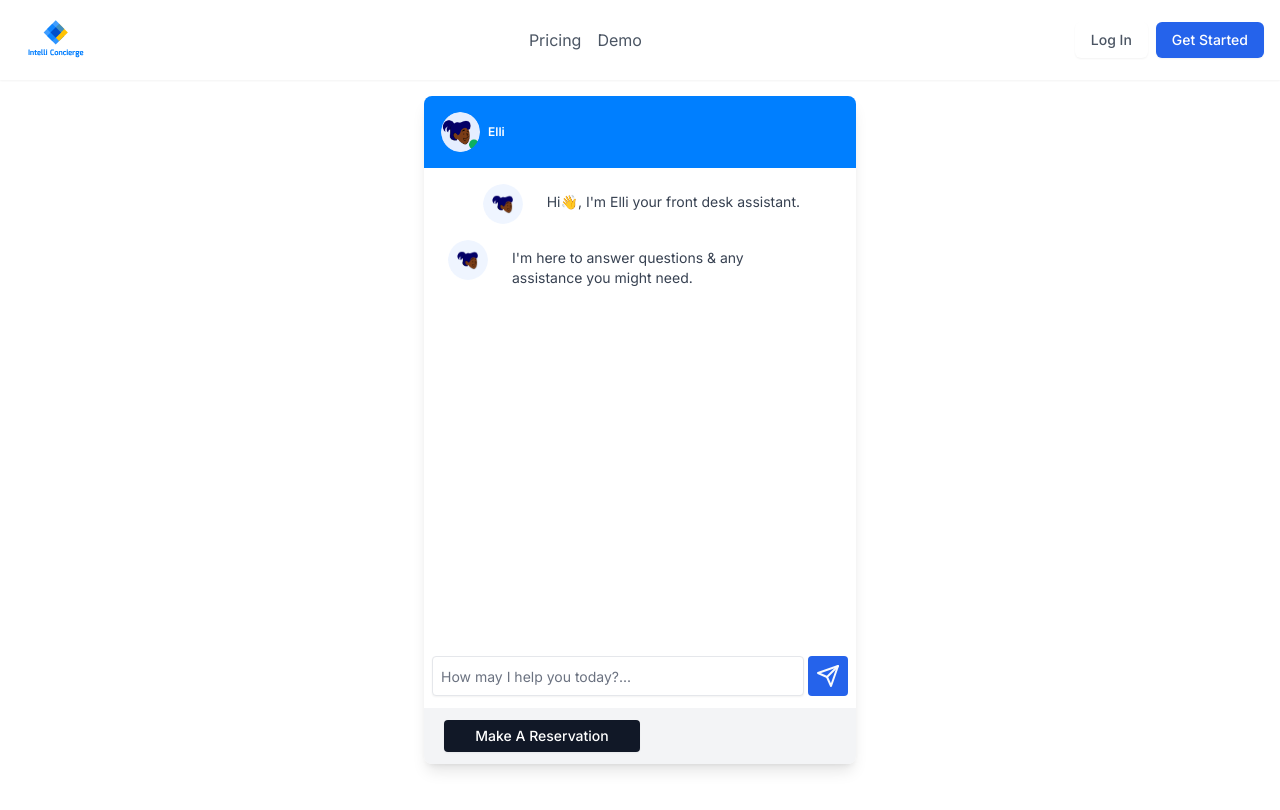
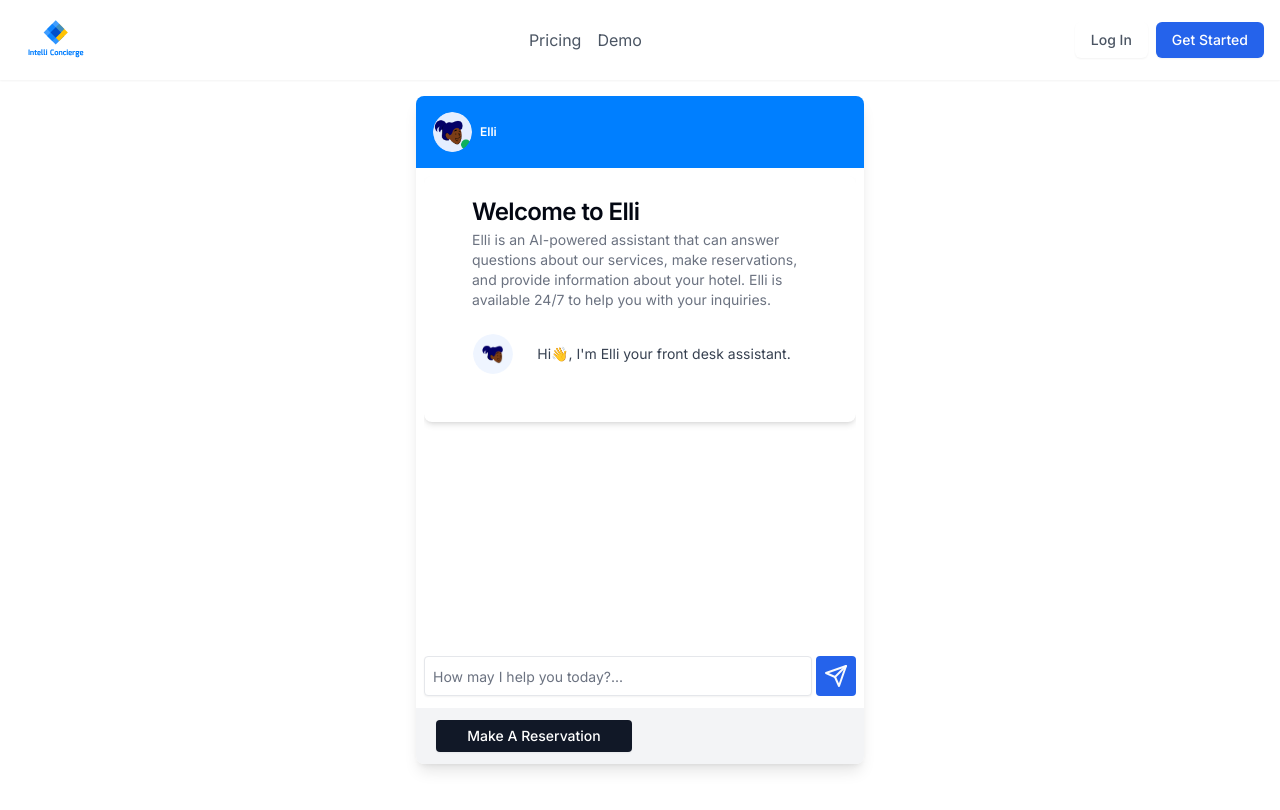
Before and after one commit to Sqweya-AI/intelli-chatbot, a Next.js app in the folder my-app/: page /chat in a window 1280 px wide. Shown: the top 810 px of the page. Built offline with nearby package versions, Linux system fonts and the light colour scheme.

Commit message:
add card to Elli

```diff
--- a/my-app/components/chat-window.tsx
+++ b/my-app/components/chat-window.tsx
@@ -5,6 +5,12 @@ import { useChat } from "ai/react";
 import { Input } from "@/components/ui/input";
 import { Label } from "@/components/ui/label";
 import { Tabs, TabsContent, TabsList, TabsTrigger } from "@/components/ui/tabs";
+import {
+  Tooltip,
+  TooltipContent,
+  TooltipTrigger
+} from '@/components/ui/tooltip';
+import { IconArrowElbow, IconPlus } from '@/components/ui/icons'
 import {
   Select,
   SelectContent,
@@ -64,26 +70,32 @@ export function ChatWindow() {
       </div>
       <div className="flex flex-col items-start justify-between flex-1 p-2">
         <ScrollArea className="h-[calc(70vh-100px)]">
-          <ScrollArea className="h-[calc(37vh-100px)]">
+          <div>
             {/* Initial messages from Elli */}
-            <div className="flex items-start justify-end space-x-2 px-4 py-2">
+            <Card className="shadow-md border-none">
+              <CardContent>
+                <CardHeader>
+                  <CardTitle>Welcome to Elli</CardTitle>
+                  <CardDescription>
+                    Elli is an AI-powered assistant that can answer questions about our services, make reservations, and provide information about your hotel. Elli is available 24/7 to help you with your inquiries.
+                  </CardDescription>
+                </CardHeader>
+                <CardContent>
+                  <div className="flex items-center justify-center space-x-2">
                     <Avatar>
-                <AvatarImage alt="Elli" src="/Avatar.png?height=50&width=50" />
+                      <AvatarImage
+                        alt="Elli"
+                        src="/Avatar.png?height=50&width=50"
+                      />
                       <AvatarFallback>E</AvatarFallback>
                     </Avatar>
                     <div className="max-w-xs px-4 py-2 text-sm text-gray-700 rounded-lg bg-[E5EEFF] text-gray p-3 rounded-lg">
                       Hi👋, I'm Elli your front desk assistant.
                     </div>
                   </div>
-            <div className="flex items-start justify-end space-x-2 px-4 py-2">
-              <Avatar>
-                <AvatarImage alt="Elli" src="/Avatar.png?height=50&width=50" />
-                <AvatarFallback>E</AvatarFallback>
-              </Avatar>
-              <div className="max-w-xs px-4 py-2 text-sm text-gray-700 rounded-lg bg-[E5EEFF] text-gray p-3 rounded-lg">
-                I'm here to answer questions & any assistance you might need.
-              </div>
-            </div>
+              </CardContent>
+            </CardContent>
+            </Card>
 
             {/* Existing messages */}
             {messages.map((m) => (
@@ -97,7 +109,7 @@ export function ChatWindow() {
                 {/* ... */}
               </div>
             ))}
-          </ScrollArea>
+          </div>
           {messages.map((m) => (
             <div
               key={m.id}
```
Lines whose indentation alone changed are shown as unchanged.
